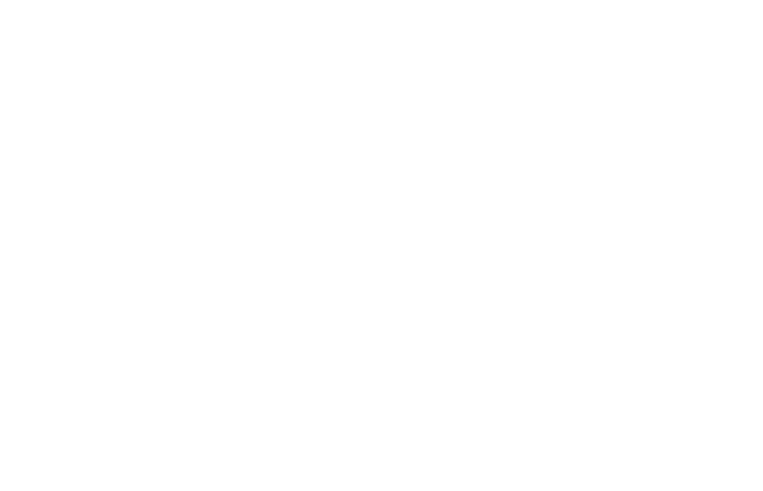
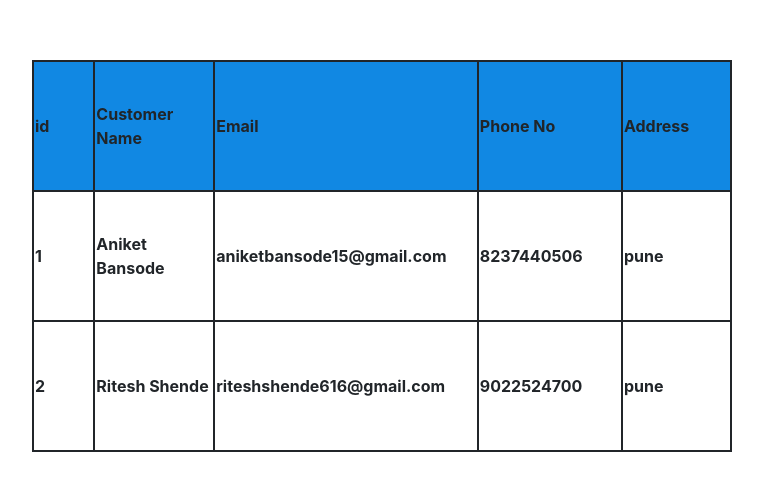
Before and after one commit to Ritesh616/Login-Page, a React (Create React App) app in the folder login/: page /customer_list in a window 1280 px wide. Before the commit this address had no page. Shown: the part 147-638 px from the top of the page, without its empty margins (258-1021 px from the left). Built offline with nearby package versions, Linux system fonts and the light colour scheme.

Commit message:
Create a Customer list

```diff
--- a/login/src/App.js
+++ b/login/src/App.js
@@ -6,6 +6,7 @@
 import Login from './Login/Login';
 import Signup from './Signup/Signup';
 import Sign from './Signup/Sign';
+import Customer_list from './Customer_list/Customer';
 
 function App() {
   return (
@@ -16,10 +17,10 @@
 
         <Route exact path='/' Component={Login} />
         <Route exact path='/sign' Component={Sign} />
-
         <Route exact path='/signup' Component={Signup} />
         <Route exact path='/about' Component={About} />
-        <Route path='/contact' Component={Contact} />
+        <Route exact path='/contact' Component={Contact} />
+       <Route exact path='/customer_list' Component={Customer_list} />
 
       </Routes>
 
@@ -27,7 +28,9 @@
      <Login />
      <About />
      <Contact />
-      <Signup /> */}
+      <Signup />
+       <Customer_list />  */}
+
 
 
     </div>
--- /dev/null
+++ b/login/src/Customer_list/Customer.css
@@ -0,0 +1,25 @@
+.App {
+    width: 100%;
+    height: 100vh;
+    display: flex;
+    justify-content: center;
+    align-items: center;
+
+
+
+}
+table, th, td {
+    border: 2px solid ;
+    margin-top: 5px;
+
+    width: 700px;
+    height: 130px;
+}
+
+.head{
+    background-color: rgb(17, 136, 227);
+
+}
+.email{
+
+}
--- /dev/null
+++ b/login/src/Customer_list/Customer.jsx
@@ -0,0 +1,42 @@
+import React from 'react'
+import './Customer.css';
+
+const Customer = () => {
+  return (
+    <div className='App'>
+        <table>
+          <thead className='head'>
+            <tr>
+                <th>id</th>
+                <th>Customer Name</th>
+                <th>Email</th>
+                <th>Phone No</th>
+                <th>Address</th>
+            </tr>
+          </thead>
+
+          <tbody>
+            <tr>
+            <th>1</th>
+            <th>Aniket Bansode</th>
+            <th>aniketbansode15@gmail.com</th>
+            <th>8237440506</th>
+            <th>pune</th>
+            </tr>
+
+            <tr>
+            <th>2</th>
+            <th>Ritesh Shende</th>
+            <th>riteshshende616@gmail.com</th>
+            <th>9022524700</th>
+            <th>pune</th>
+            </tr>
+            </tbody>
+
+          </table>
+
+    </div>
+  )
+}
+
+export default Customer
--- a/login/src/Login/Login.css
+++ b/login/src/Login/Login.css
@@ -12,8 +12,6 @@
      flex-direction: column;
 
 
-
-
  }
  .addUserForm .inputGroup label{
      margin-top: 5px;
@@ -24,29 +22,22 @@
      padding: 3px;
 
  }
+ .addUserForm button {
+    width: 250px;
+    margin: 10px auto;
 
- .inputGroup button {
-     margin-top: 5px;
+
+ }
 
 
 
- }
  .addUser h3 {
      text-align: center;
      font-weight: bold;
      color: darkcyan;
  }
- .Sign{
-    margin-top: 20px;
-    text-align: center;
-    font-size: 10px;
 
 
- }
-.btn-primary{
-    width: 50%;
-
-}
 
 .Login{
     margin-top: 20px;
@@ -54,3 +45,13 @@
     font-size: 10px;
 
 }
+
+.Login1{
+    margin-top: 20px;
+    text-align: center;
+    font-size: 10px;
+}
+.button{
+    text-align: center;
+
+}
--- a/login/src/Login/Login.jsx
+++ b/login/src/Login/Login.jsx
@@ -31,27 +31,21 @@
                     Login
                 </button>
 
+
+                <div className='Login1'>
+              <p>Don't have  Account ?</p>
+              </div>
+
+
+
+                <Link to={'/sign'} type='submit' class="button">Sign-Up</Link>
+
+
             </div>
 
         </form>
 
-        <div className='Sign Up'>
-          <p>Don't have Account ?</p>
-
-          <Link to={'/sign'} type='submit' class ='btn btn-primary'>
-          Sign-Up
-          </Link>
-
-
-
-        </div>
-
     </div>
-
-
-
-
-
   )
 }
 
--- a/login/src/Signup/Sign.css
+++ b/login/src/Signup/Sign.css
@@ -0,0 +1,11 @@
+.signupFrom {
+   width: 750px;
+    margin-left: 250px;
+}
+
+.btn {
+    text-align: center;
+    width: 400px;
+    margin-left: 280px;
+
+}
--- a/login/src/Signup/Sign.jsx
+++ b/login/src/Signup/Sign.jsx
@@ -1,4 +1,5 @@
 import React from 'react'
+import './Sign.css'
 
 const Sign = () => {
   return (
@@ -33,7 +34,7 @@
                     </div>
 
                     <div className="row mb-4">
-                    <label className="col-sm-2 col-form-label">Conform Password</label>
+                    <label className="col-sm-2 col-form-label">Confirm Password</label>
                     <div className="col-sm-5">
                     <input type="text" className="form-control" name="email"   />
                     </div>
@@ -46,11 +47,16 @@
                     </div>
                     </div>
 
-                    <button type="submit" class="btn btn-success">
+
+                </form>
+
+                <button type="submit" class="btn btn-success">
                     Sign-Up
-                    </button>
-                </form>
+                </button>
+
             </div>
+
+
   );
 }
 
```
